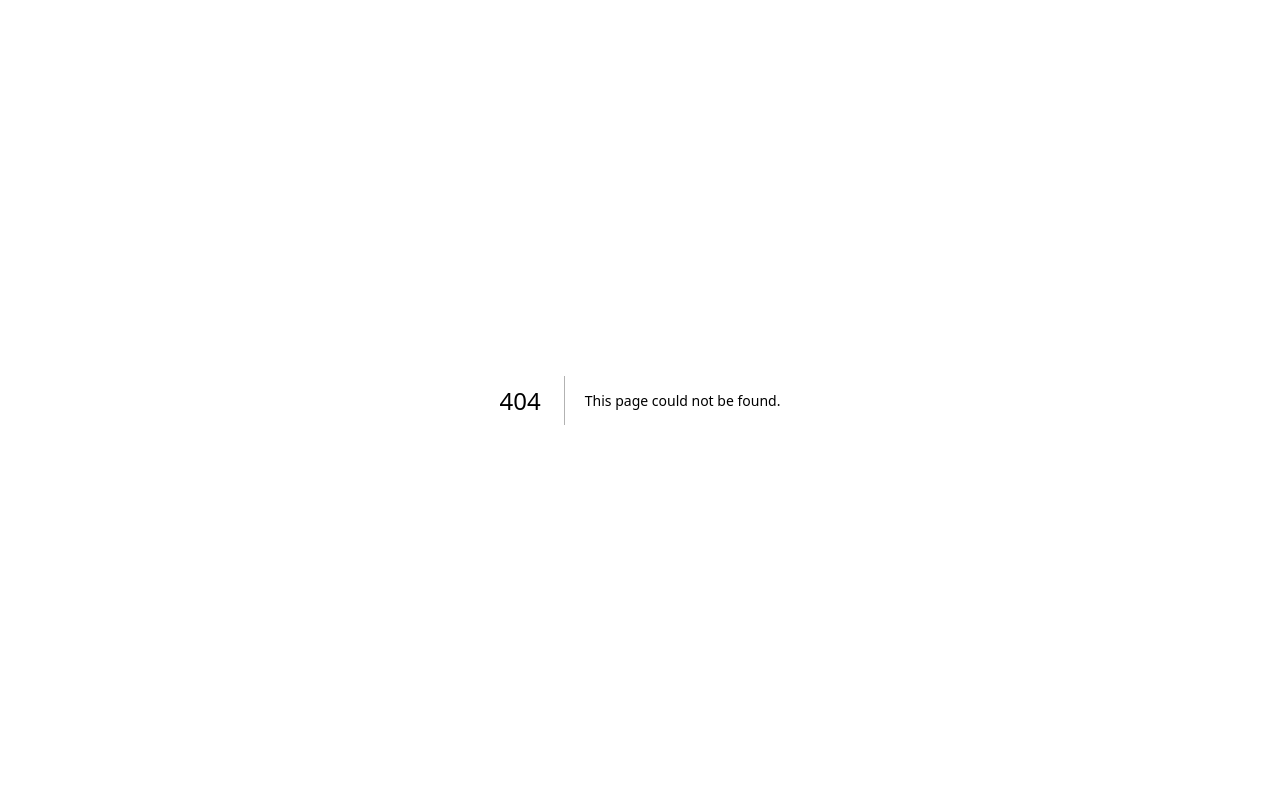
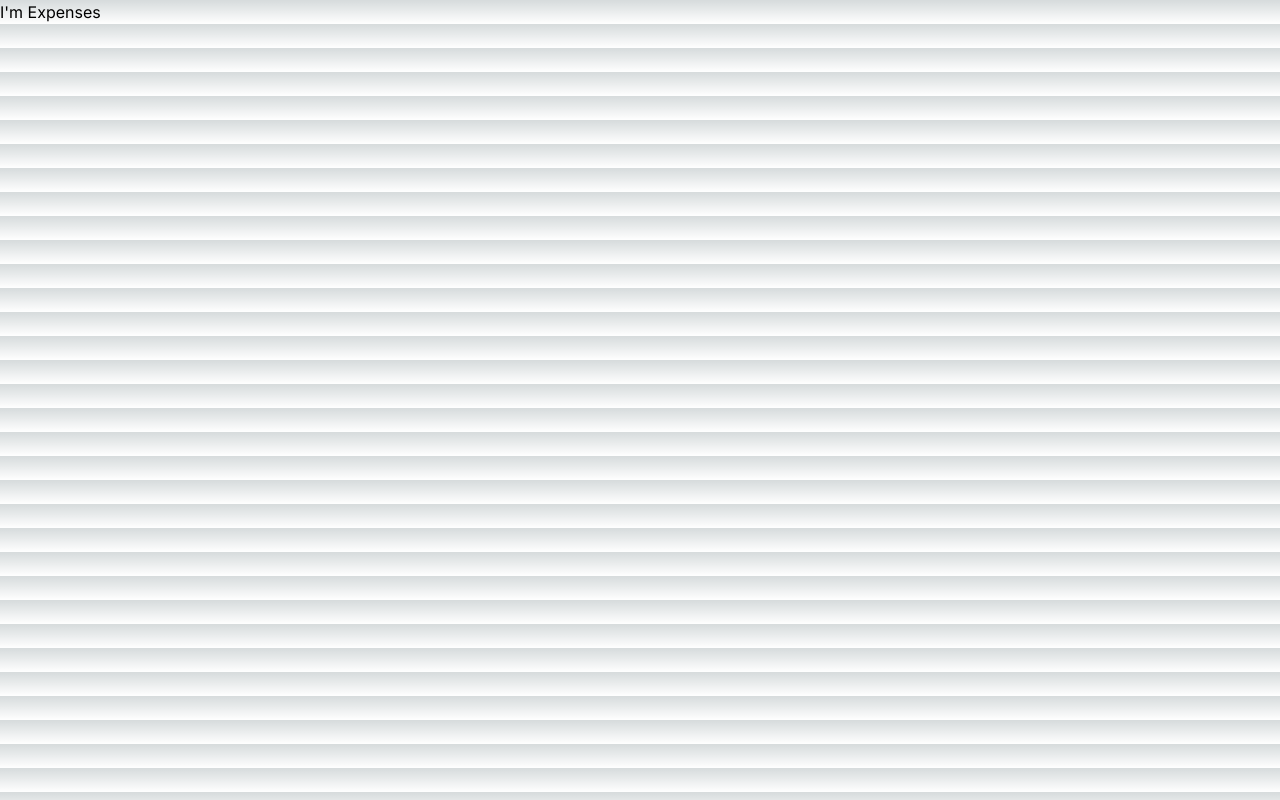
Before and after one commit to Corgi14/Bun, a Next.js app: page /dashboard/expenses in a window 1280 px wide. Before the commit this address had no page. Built offline with nearby package versions, Linux system fonts and the light colour scheme.

Commit message:
add placeholder pages

```diff
--- /dev/null
+++ b/app/dashboard/(overview)/page.tsx
@@ -0,0 +1,5 @@
+const Overview = () => {
+    return <div>I'm Overview</div>
+}
+
+export default Overview
--- /dev/null
+++ b/app/dashboard/expenses/page.tsx
@@ -0,0 +1,5 @@
+const Expenses = () => {
+    return <div>I'm Expenses</div>
+}
+
+export default Expenses
--- /dev/null
+++ b/app/login/page.tsx
@@ -0,0 +1,5 @@
+const Login = () => {
+    return <div>I'm login</div>
+}
+
+export default Login
```
